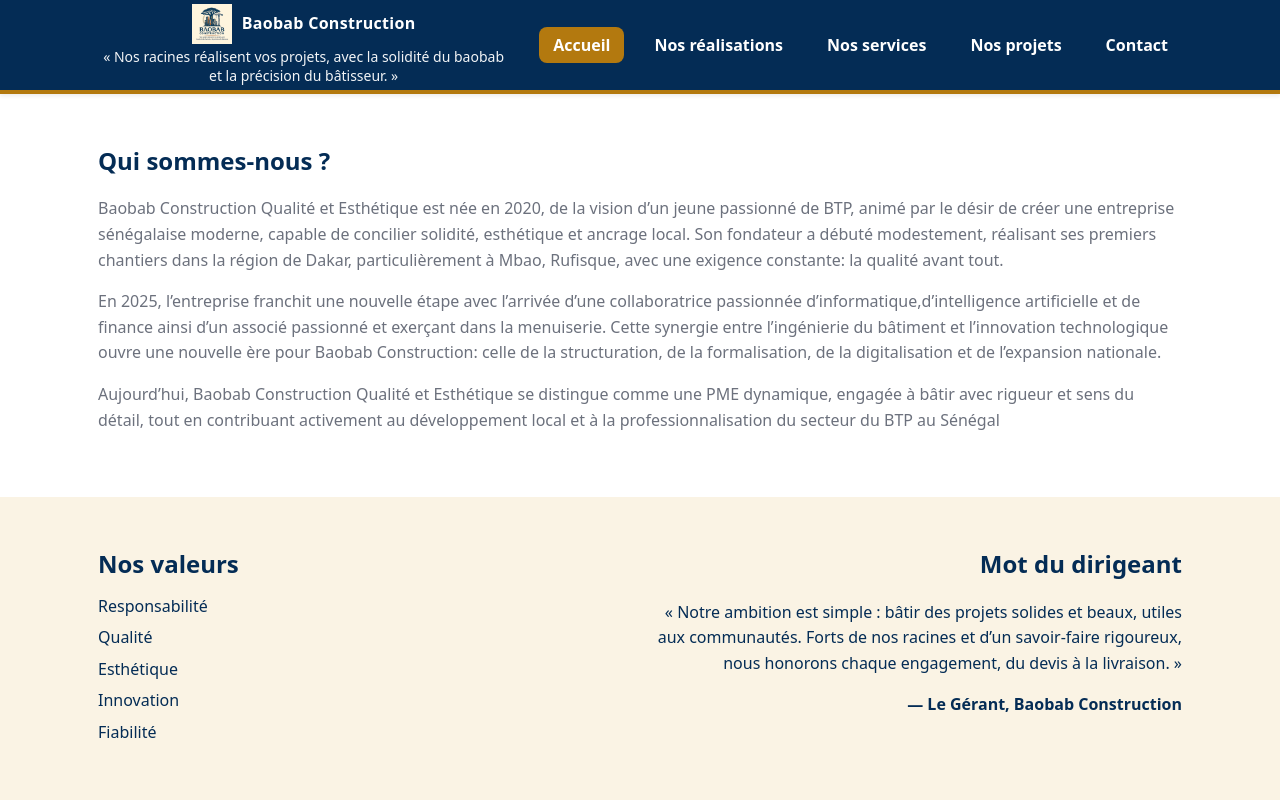
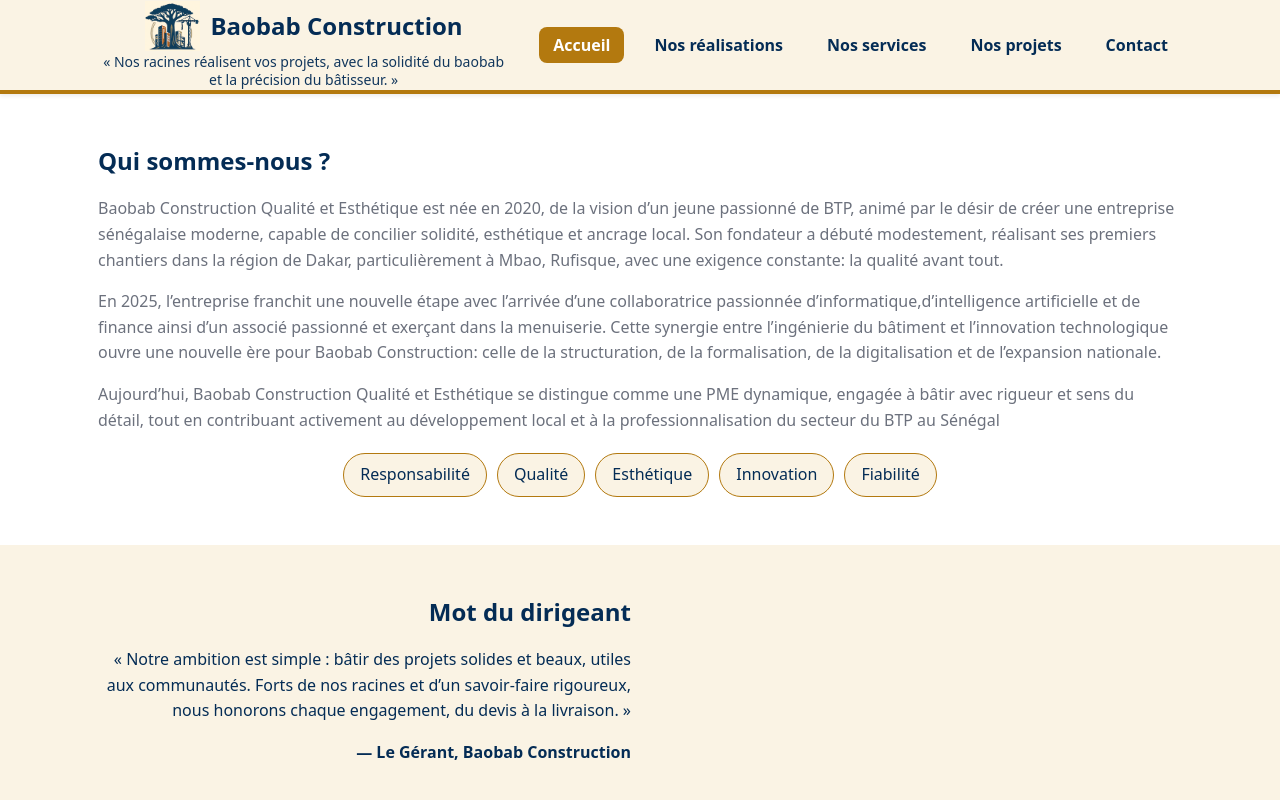
Before and after one commit to gadialoumatou02/baobabconstruction, a plain HTML site: page index.html in a window 1280 px wide. Shown: the top 800 px of the page. Drawn offline with Linux system fonts and the light colour scheme.

Commit message:
Mise en page : centrage de la section 'Nos valeurs' et ajustement du slogan sous le titre

```diff
--- a/assets/css/style.css
+++ b/assets/css/style.css
@@ -30,8 +30,8 @@ img,video{ max-width:100%; height:auto; display:block; }
 /*     HEADER     */
 /* ============== */
 .header {
-  background: var(--navy);
-  color: #fff;
+  background: var(--beige);
+  color:var(--navy);
   border-bottom: 4px solid var(--gold);
   position: sticky;
   top: 0;
@@ -58,36 +58,46 @@ img,video{ max-width:100%; height:auto; display:block; }
 }
 
 /* Bloc gauche : logo + nom + slogan centré */
-.nav-left {
-  display: flex;
-  flex-direction: column;
-  align-items: center;
-  min-width: 260px;
+/* groupe logo+titre+slogan */
+.nav-left{
+  display:flex;
+  flex-direction:column;
+  align-items:center;
+  gap: 2px;            /* espace ENTRE le bloc .brand et le slogan */
 }
-.brand {
-  display: flex;
-  align-items: center;
-  gap: 10px;
-  text-decoration: none;
-  color: #fff;
-  white-space: nowrap;
+
+/* le lien avec logo + titre */
+.brand{
+  display:flex;
+  align-items:center;
+  gap:10px;
+  text-decoration:none;
+  color:var(--navy);
+  white-space:nowrap;
 }
 .brand img {
-  height: 40px;
+  height: 50px;
 }
-.brand .title {
-  font-weight: 800;
-  letter-spacing: .3px;
+
+/* titre à côté du logo : enlève les marges par défaut */
+.brand .title{
+  margin: 0;           /* <<< clé pour rapprocher */
+  line-height: 1.1;
+  color:var(--navy);
 }
-.slogan-header {
-  margin-top: 4px;
-  font-size: 14px;
-  line-height: 1.35;
-  color: #fff;
-  text-align: center;
-  opacity: .95;
-  max-width: 420px;
+
+/* le slogan juste sous le titre */
+.slogan-header{
+  margin-top: 0;       /* enlève l’espace supplémentaire */
+  font-size:14px;
+  line-height:1.3;
+  color:var(--navy);
+  text-align:center;
+  opacity:.95;
+  max-width:420px;
 }
+
+
 
 /* Menu à droite : toujours sur une ligne */
 .menu {
@@ -103,14 +113,14 @@ img,video{ max-width:100%; height:auto; display:block; }
   line-height: 1;
   padding: 10px 14px;
   border-radius: 8px;
-  color: #fff;
+  color: var(--navy);
   text-decoration: none;
   background: transparent;
   transition: background .15s ease-in-out, color .15s;
   white-space: nowrap; /* empêche les coupures de mots */
 }
 .menu a:hover {
-  background: rgba(255, 255, 255, .08);
+  background: var(--neutral);
 }
 .menu a.active {
   background: var(--gold);
@@ -152,6 +162,28 @@ img,video{ max-width:100%; height:auto; display:block; }
 .section .lead{ color:var(--gray); }
 .section{ overflow-wrap:anywhere; } /* évite débordements de mots longs */
 
+
+/* Conteneur des valeurs */
+.valeurs {
+  display: flex;
+  flex-wrap: wrap;           /* pour passer à la ligne si trop long */
+  justify-content: center;   /* centre horizontalement */
+  gap: 10px;                 /* espace entre les boutons */
+  margin-top: 20px;
+}
+
+/* Style des boutons / puces */
+.valeurs .btn {
+  display: inline-block;
+  padding: 8px 16px;
+  border: 1px solid var(--gold);
+  border-radius: 25px;
+  background-color: var(--beige);
+  text-align: center;
+  font-weight: 500;
+  cursor: default;
+}
+
 /* ============== */
 /*     GRIDS      */
 /* ============== */
@@ -166,9 +198,7 @@ img,video{ max-width:100%; height:auto; display:block; }
 /*  DIRIGEANT (gauche) / VALEURS  */
 /* ============================== */
 .word_lead{ text-align:right; }     /* Mot du dirigeant */
-.valeurs{ text-align:left; }      /* Nos valeurs à droite */
-.valeurs ul{ list-style-type: none; padding:0; margin:0; }
-.valeurs li{ margin-bottom:6px; }
+
 
 /* ============== */
 /*     CARDS      */
--- a/index.html
+++ b/index.html
@@ -13,8 +13,8 @@
     <!-- Bloc gauche : logo + nom + slogan centré -->
     <div class="nav-left">
       <a href="index.html" class="brand">
-        <img src="images/logo.png" alt="Baobab Construction">
-        <span class="title">Baobab Construction</span>
+        <img src="images/logo0.png" alt="Baobab Construction">
+        <h2 class="title">Baobab Construction</h2>
       </a>
       <div class="slogan-header">
         « Nos racines réalisent vos projets, avec la solidité du baobab et la précision du bâtisseur. »
@@ -50,28 +50,24 @@
          avec rigueur et sens du détail, tout en contribuant activement au développement local et à la professionnalisation du
          secteur du BTP au Sénégal</p>
     </div>
+    <div class="valeurs">
+          <a class="btn">Responsabilité</a>
+          <a class="btn">Qualité</a>
+          <a class="btn">Esthétique</a>
+          <a class="btn">Innovation</a>
+          <a class="btn">Fiabilité</a>
+    </div>
   </section>
 
   <!-- Mot du dirigeant -->
   <section class="section">
     <div class="container grid cols-2">
-      <div class="valeurs">
-        <h2>Nos valeurs</h2>
-        <ul>
-          <li>Responsabilité</li>
-          <li>Qualité</li>
-          <li>Esthétique</li>
-          <li>Innovation</li>
-          <li>Fiabilité</li>
-      </ul>
-      </div>
       <div class="word_lead">
         <h2>Mot du dirigeant</h2>
         <p>« Notre ambition est simple : bâtir des projets solides et beaux, utiles aux communautés.
           Forts de nos racines et d’un savoir-faire rigoureux, nous honorons chaque engagement, du devis à la livraison. »</p>
         <p class="m0"><strong>— Le Gérant, Baobab Construction</strong></p>
       </div>
-
     </div>
   </section>
 
```
Also changed, not shown: images/logo0.png (added).
